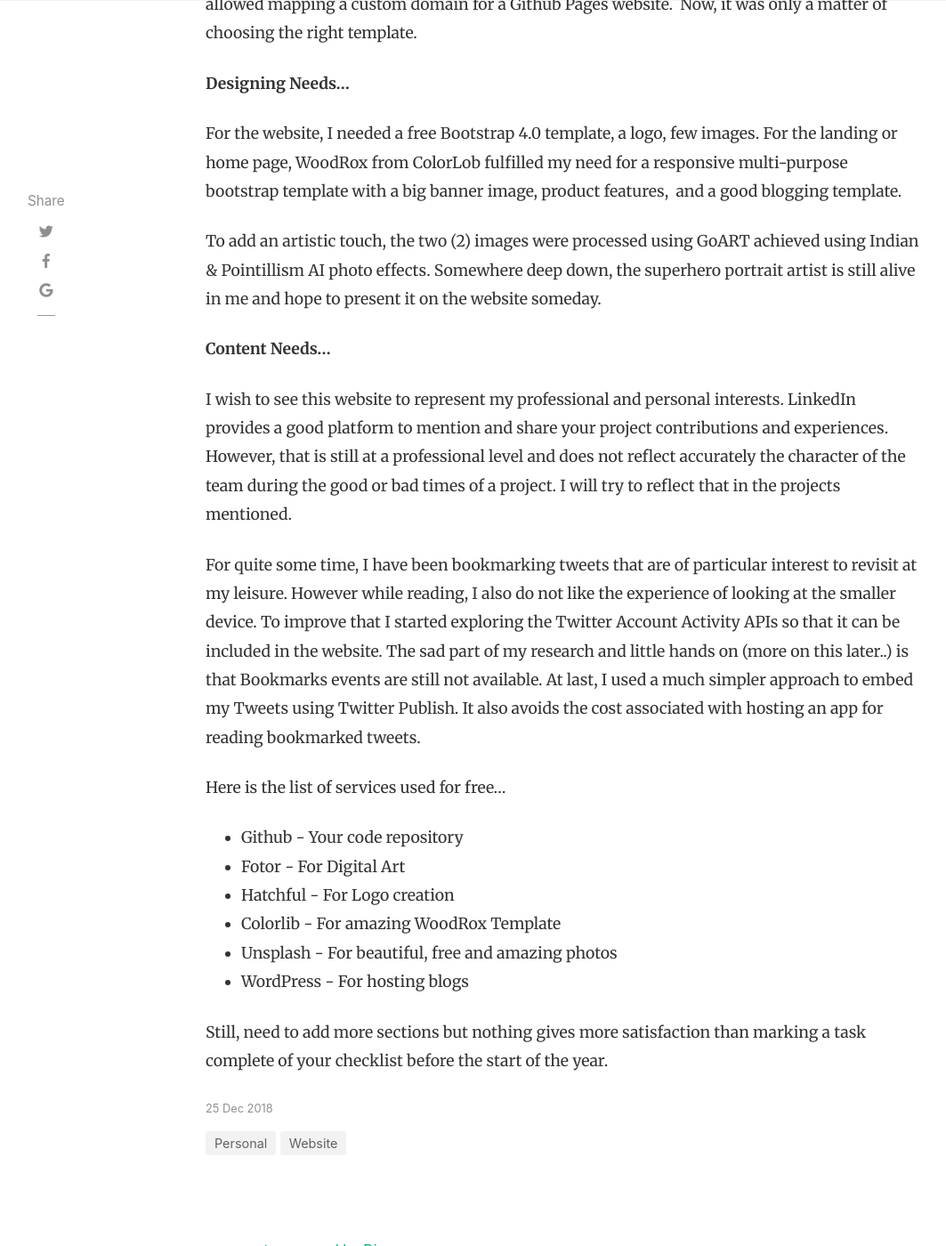
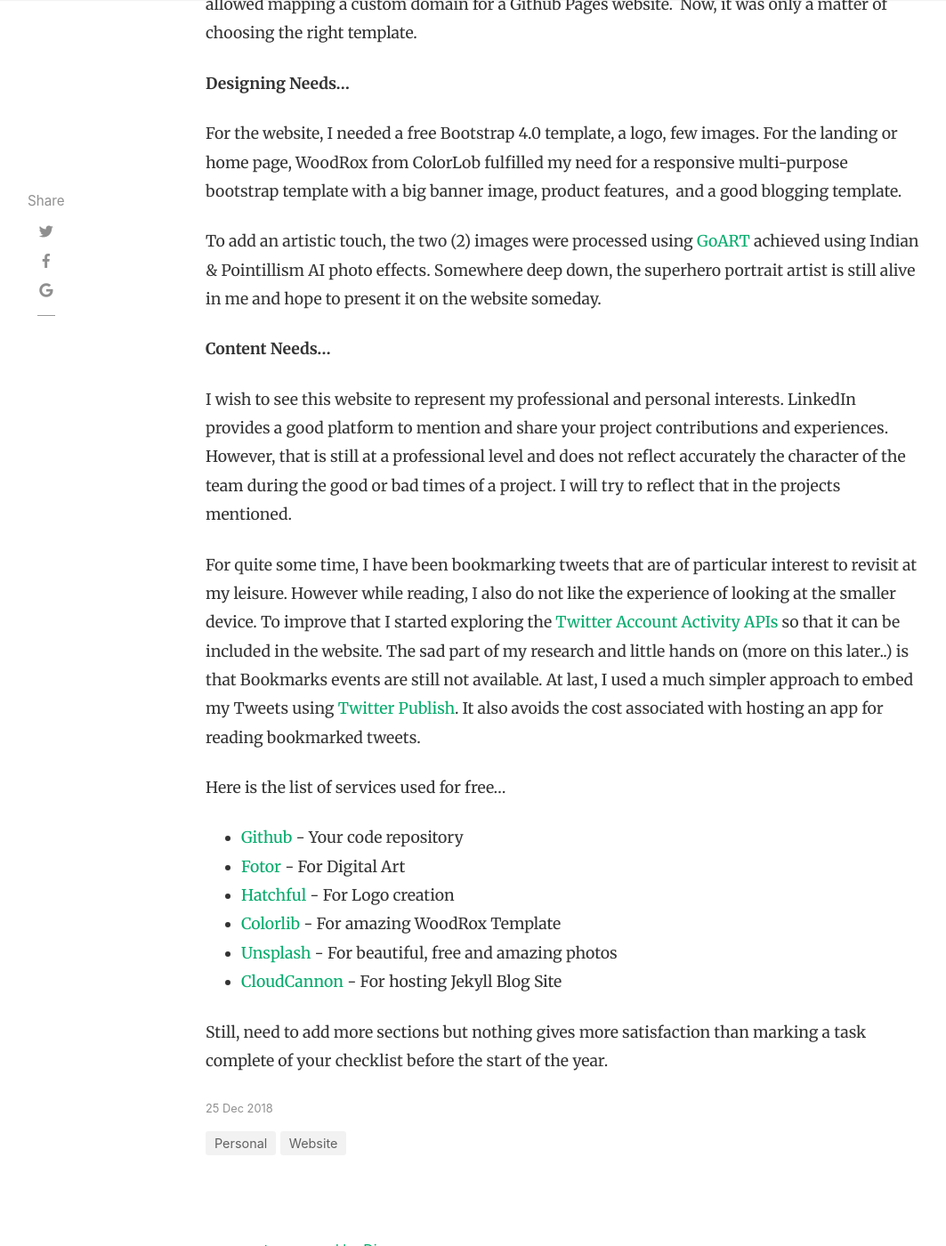
Before and after one commit to shailender-rawat/blog, a Jekyll site: the page built from _posts/2018-12-25-the-2019-journey-begins.md, in a window 1280 px wide and 1400 px high, scrolled down 1370 px. Shown: the whole window at 89% size, without its empty margins (54-1117 px from the left). Built offline with Jekyll 4.4.1, drawn with Linux system fonts in a browser that asks for light colours; nearby versions of some CDN libraries; comment, search, counter and statistics services are not loaded.

Commit message:
Updated '_posts/2018-12-25-the-2019-journey-begins.md' via CloudCannon

```diff
--- a/_posts/2018-12-25-the-2019-journey-begins.md
+++ b/_posts/2018-12-25-the-2019-journey-begins.md
@@ -22,21 +22,21 @@
 
 For the website, I needed a free Bootstrap 4.0 template, a logo, few images. For the landing or home page, WoodRox from ColorLob fulfilled my need for a responsive multi-purpose bootstrap template with a big banner image, product features,&nbsp; and a good blogging template.
 
-To add an artistic touch, the two (2) images were processed using GoART achieved using Indian & Pointillism AI photo effects. Somewhere deep down, the superhero portrait artist is still alive in me and hope to present it on the website someday.
+To add an artistic touch, the two (2) images were processed using [GoART](http://goart.fotor.com/) achieved using Indian & Pointillism AI photo effects. Somewhere deep down, the superhero portrait artist is still alive in me and hope to present it on the website someday.
 
 **Content Needs…**
 
 I wish to see this website to represent my professional and personal interests. LinkedIn provides a good platform to mention and share your project contributions and experiences. However, that is still at a professional level and does not reflect accurately the character of the team during the good or bad times of a project. I will try to reflect that in the projects mentioned.
 
-For quite some time, I have been bookmarking tweets that are of particular interest to revisit at my leisure. However while reading, I also do not like the experience of looking at the smaller device. To improve that I started exploring the Twitter Account Activity APIs so that it can be included in the website. The sad part of my research and little hands on (more on this later..) is that Bookmarks events are still not available. At last, I used a much simpler approach to embed my Tweets using Twitter Publish. It also avoids the cost associated with hosting an app for reading bookmarked tweets.
+For quite some time, I have been bookmarking tweets that are of particular interest to revisit at my leisure. However while reading, I also do not like the experience of looking at the smaller device. To improve that I started exploring the [Twitter Account Activity APIs](https://developer.twitter.com/en/docs/accounts-and-users/subscribe-account-activity/overview) so that it can be included in the website. The sad part of my research and little hands on (more on this later..) is that Bookmarks events are still not available. At last, I used a much simpler approach to embed my Tweets using [Twitter Publish](https://publish.twitter.com/#). It also avoids the cost associated with hosting an app for reading bookmarked tweets.
 
 Here is the list of services used for free…
 
-* Github - Your code repository
-* Fotor - For Digital Art
-* Hatchful - For Logo creation
-* Colorlib - For amazing WoodRox Template
-* Unsplash - For beautiful, free and amazing photos
-* WordPress - For hosting blogs
+* [Github](https://pages.github.com/) - Your code repository
+* [Fotor](https://www.fotor.com/) - For Digital Art
+* [Hatchful](https://hatchful.shopify.com/) - For Logo creation
+* [Colorlib](https://colorlib.com/) - For amazing WoodRox Template
+* [Unsplash](https://unsplash.com/) - For beautiful, free and amazing photos
+* [CloudCannon](https://app.cloudcannon.com) - For hosting Jekyll Blog Site
 
 Still, need to add more sections but nothing gives more satisfaction than marking a task complete of your checklist before the start of the year.
```
